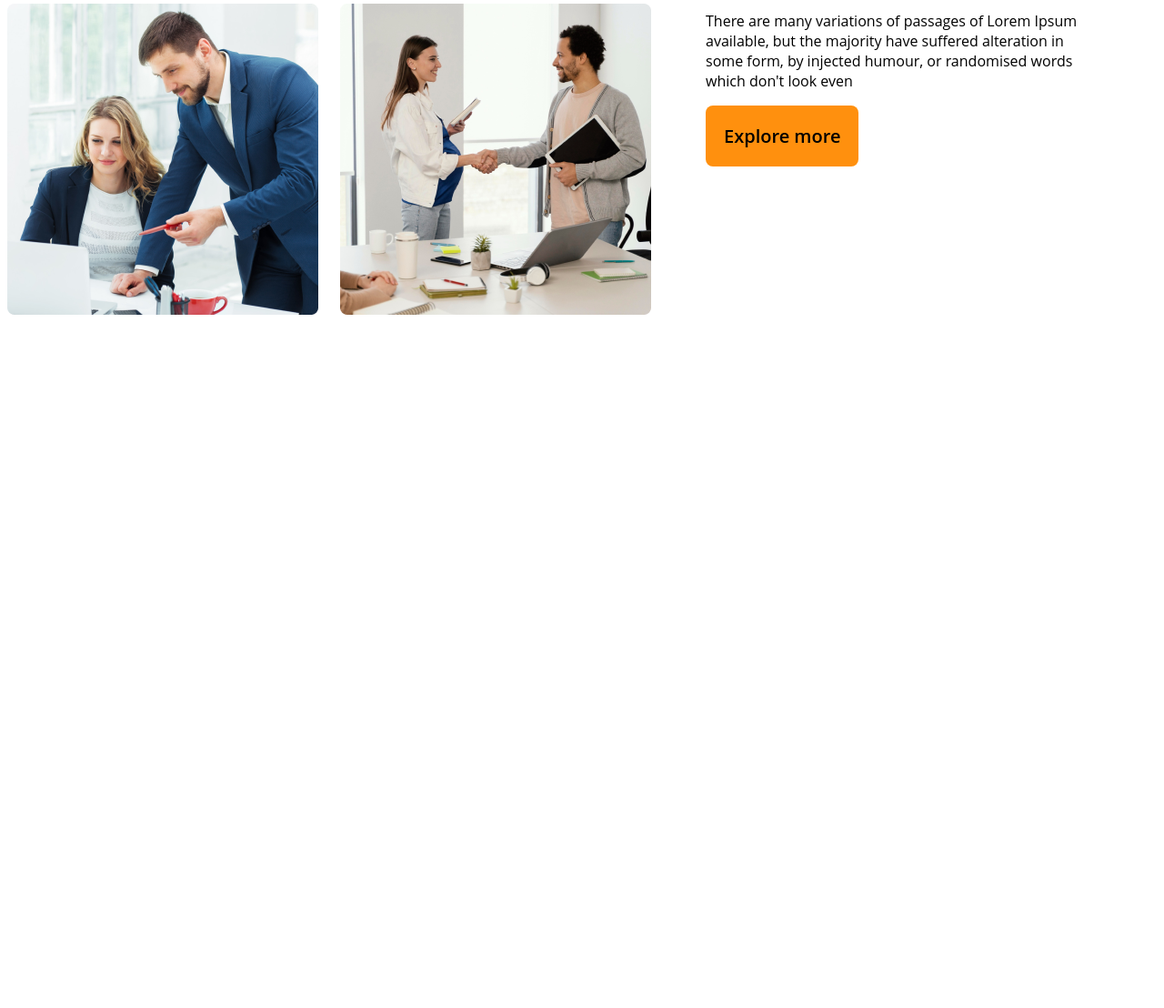
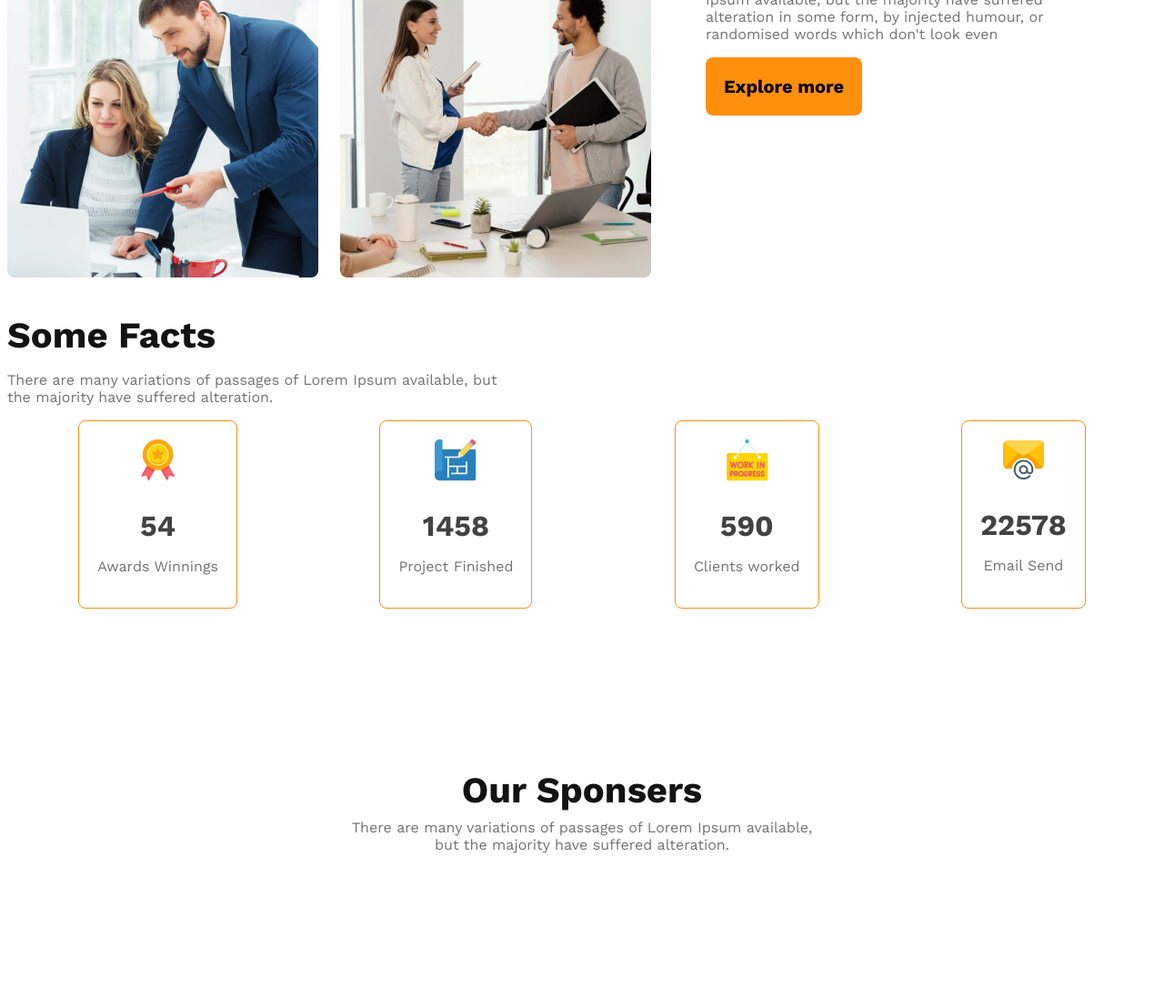
Before and after one commit to hridoy667/Architect_Landing_Page, a plain HTML site: page index.html in a window 1280 px wide. Shown: the part 1623-2731 px from the top of the page at 91% size. Before the commit the page ends 1977 px from the top, so only its background shows below. Drawn offline with nearby package versions, Linux system fonts and the light colour scheme.

Commit message:
done a bit

```diff
--- a/index.html
+++ b/index.html
@@ -20,7 +20,7 @@
 <div class="banner">
     <div class="banner-content">
     <h3 class="banner-heading">Brand New Group of Architects</h3>
-    <p class="banner-description">There are many variations of passages of Lorem Ipsum available, but the majority have suffered alteration in some form, by injected humour, or randomised words which don't look even</p>
+    <p class="light-grey-colour">There are many variations of passages of Lorem Ipsum available, but the majority have suffered alteration in some form, by injected humour, or randomised words which don't look even</p>
     <button class="btn-primary">Explore More</button>
     </div>
     <img src="images/banner.png" alt="engineers">
@@ -36,10 +36,56 @@
     </div>
     <div class="team-description">
         <h3 class="team-heading">Quick list <span class="black-bold">of Our</span> <span class="orange-txt">Features</span></h3>
-        <p class="team-detail">There are many variations of passages of Lorem Ipsum available, but the majority have suffered alteration in some form, by injected humour, or randomised words which don't look even</p>
+        <p class="light-grey-colour">There are many variations of passages of Lorem Ipsum available, but the majority have suffered alteration in some form, by injected humour, or randomised words which don't look even</p>
     <button class="btn-primary">Explore more</button>
     </div>
+</section>
+<section class="feature-content">
+<div class="features">
 
+</div>
+<div>
+
+</div>
+</section>
+<section class="fact-content">
+    <h3 class="heading">Some Facts</h3>
+    <p class="light-grey-colour">There are many variations of passages of Lorem Ipsum available, but the majority have suffered alteration.</p>
+<div class="card-container">
+    <div class="card">
+        <img src="images/icons/ribon.png" alt="">
+        <h2 class="card-stats">54</h2>
+        <p class="light-grey-colour">Awards Winnings</p>
+    </div>
+    <div class="card">
+        <img src="images/icons/projects.png" alt="">
+        <h2 class="card-stats">1458</h2>
+        <p class="light-grey-colour">Project Finished</p>
+    </div>
+    <div class="card">
+        <img src="images/icons/customers.png" alt="">
+        <h2 class="card-stats">590</h2>
+        <p class="light-grey-colour">Clients worked</p>
+    </div>
+    <div class="card">
+        <img src="images/icons/email.png" alt="">
+        <h2 class="card-stats">22578</h2>
+        <p class="light-grey-colour">Email Send</p>
+    </div>
+</div>
+</section>
+<section class="sponser-container">
+    <div class="sponser-headings">
+        <h2 class="heading">Our Sponsers</h1>
+        <p class="light-grey-colour">There are many variations of passages of Lorem Ipsum available, but the majority have suffered alteration.</p>
+    </div>
+    <div class="card-container">
+<img src="images/sponsors/spotify.png" alt="">
+<img src="images/sponsors/amazon.png" alt="">
+<img src="images/sponsors/google.png" alt="">
+<img src="images/sponsors/telerama.png" alt="">
+<img src="images/sponsors/figma.png" alt="">
+</div>
 </section>
 
     </main>
--- a/styles/architect.css
+++ b/styles/architect.css
@@ -1,7 +1,7 @@
 @import url('https://fonts.googleapis.com/css2?family=Lato&family=Work+Sans:ital,wght@0,400;0,700;0,800;1,200;1,500&display=swap');
 *{
     font-family: 'Work Sans', sans-serif;
-    font-family: 'Open Sans',sans-serif;
+
 
 }
 header{
@@ -42,10 +42,11 @@ margin: 0 auto;
     font-weight: 700;
     color: #131313;
 }
-.banner-description{
+.light-grey-colour{
     color:#727272;
     font-size: 1rem;
     font-weight: 400;
+
 }
 .btn-primary{
     border-radius: 8px;
@@ -94,9 +95,42 @@ font-weight: 700;
     padding-left: 60px;
     padding-right: 70px;
 }
+.heading{
+    color: #131313;
+font-size: 2.5rem;
+font-weight: 600;
+margin-bottom: 8px;
 
+}
+.fact-content p{
+ max-width: 540px;
+}
+.card-container{
+    display: flex;
+    justify-content: space-around;
 
-
+}
+.card-container .card{
+    border: 1px solid #FF900E;
+    border-radius: 8px;
+    padding: 20px;
+    text-align: center;
+}
+.card-container .card-stats{
+    color:#424242;
+    text-align: center;
+    font-family: Work Sans;
+    font-size: 2rem;
+    font-weight: 600;
+    margin-bottom: 10px;
+}
+.sponser-container .sponser-headings{
+    text-align: center;
+    margin: 11rem;
+}
+.sponser-headings .light-grey-colour{
+    margin: auto 200px;
+}
 
 /**Mobile and other devices**/
 @media screen and (max-width: 576px) {
@@ -113,6 +147,7 @@ font-weight: 700;
     }
 
 }
+/**Tablet and other devices**/
 @media screen and (min-width: 576px) and (max-width: 960px) {
     header{
         padding: 50px;
@@ -120,7 +155,5 @@ font-weight: 700;
     nav{
         flex-direction:column;
     }
-    .team-content{
-        flex-direction:column;
 
 }
```
